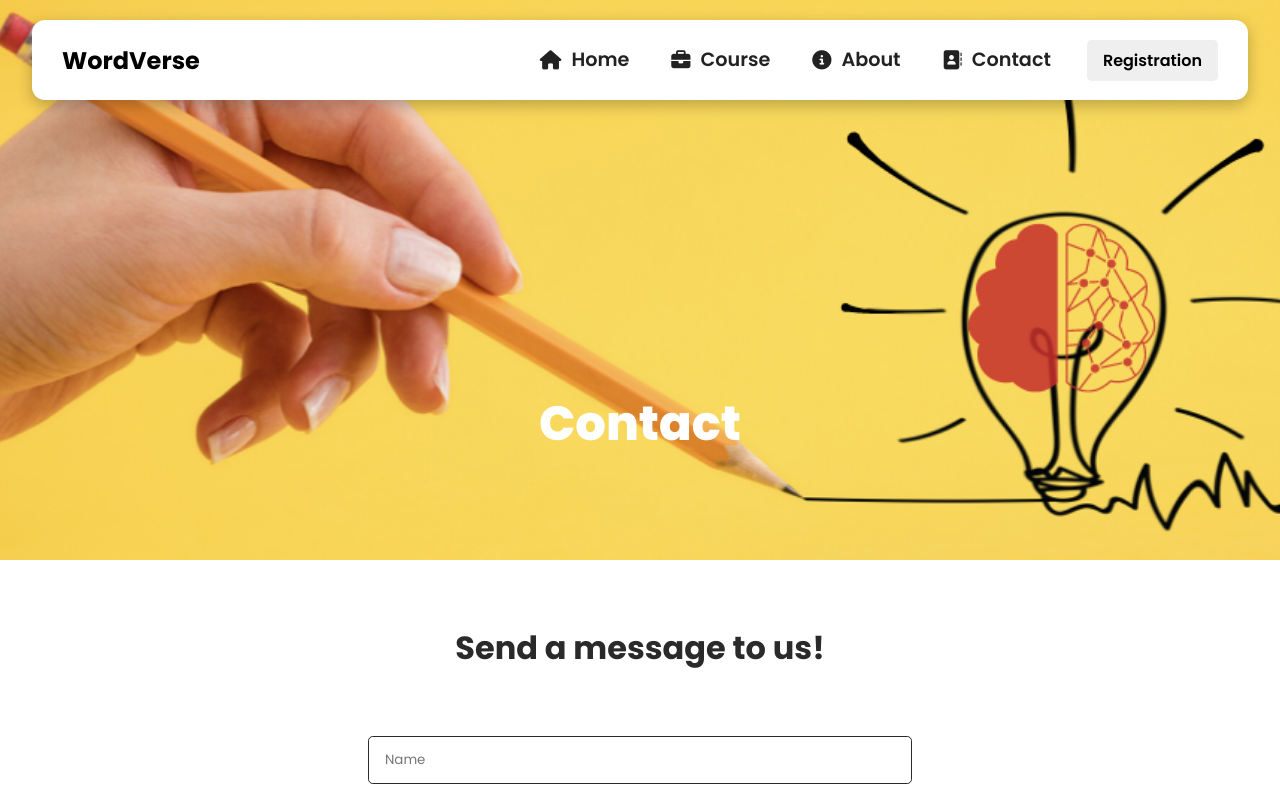
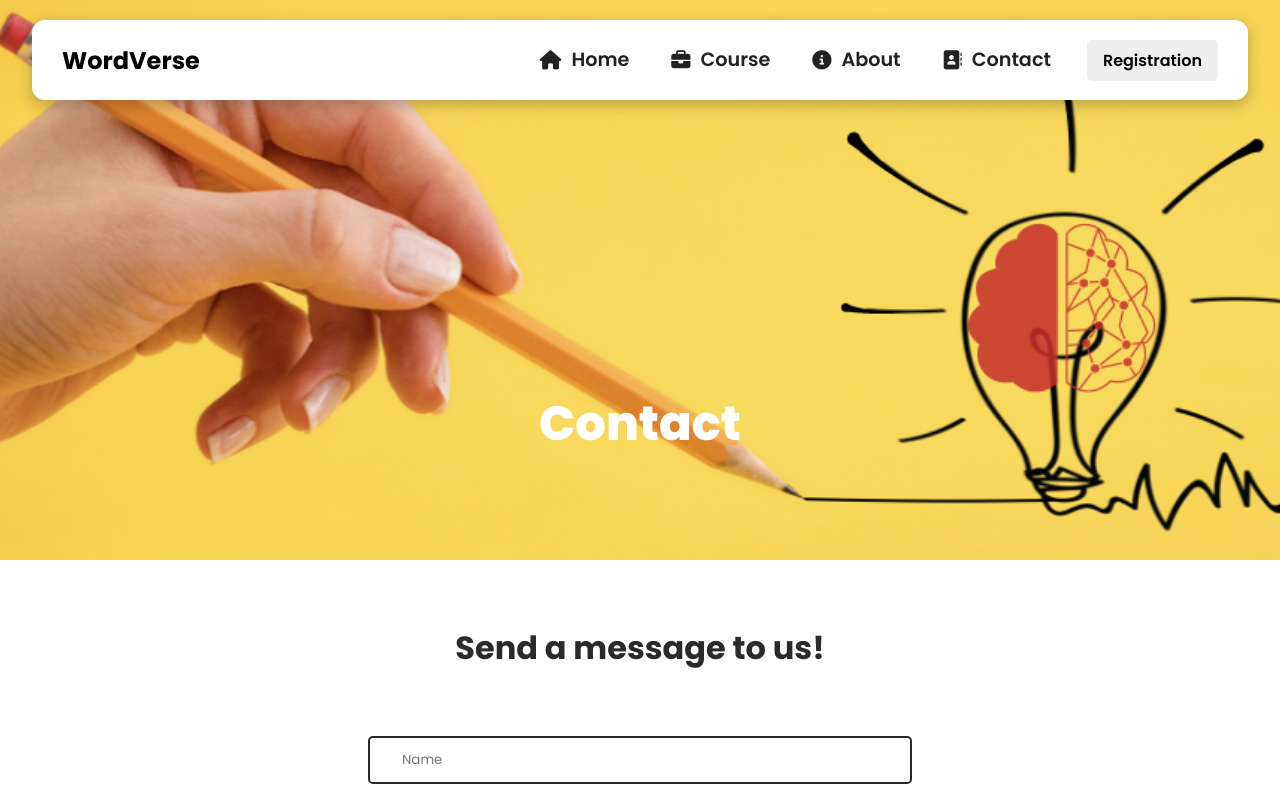
Before and after one commit to JineshiW/Wordverse-SDGP, a React (Create React App) app: page /contact in a window 1280 px wide. Shown: the top 800 px of the page. Built offline with nearby package versions, Linux system fonts and the light colour scheme.

Commit message:
contact page updated

```diff
--- a/src/Components/ContactForm.js
+++ b/src/Components/ContactForm.js
@@ -15,5 +15,5 @@ function ContactForm(){
 
     )
 }
-//  contact form  here
+//  contact here
 export default ContactForm;
--- a/src/Components/ContactFormStyles.css
+++ b/src/Components/ContactFormStyles.css
@@ -12,10 +12,10 @@
 }
 .from-container input{
     height:3rem;
-    padding:0 1rem;
+    padding:0 2rem;
     margin-bottom:2rem;
     border-radius: .3rem;
-    border: 1px solid #2a2a2a;
+    border: 2px solid #2a2a2a;
 }
 
 .from-container textarea{
```
